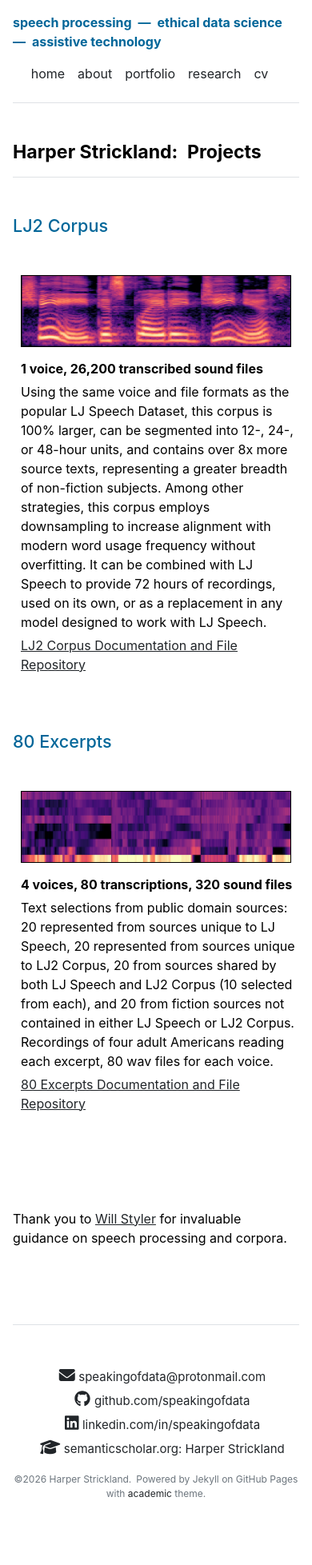
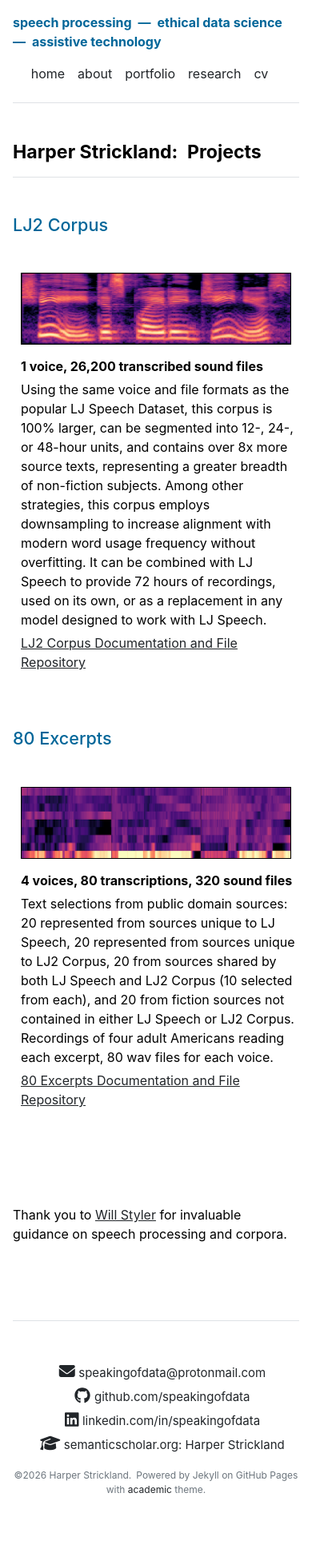
Before and after one commit to speakingofdata/speakingofdata.github.io, a Jekyll site: the page built from portfolio.md, in a window 390 px wide. Shown: the whole page at 80% size. Built offline with Jekyll 4.4.1, drawn with Linux system fonts in a browser that asks for light colours; nearby versions of some CDN libraries.

Commit message:
Update portfolio.html

```diff
--- a/_layouts/portfolio.html
+++ b/_layouts/portfolio.html
@@ -8,11 +8,14 @@ layout: default
   }
 
   @media (max-width: 767.98px) {
-    .section-heading-col {
+    .section-heading-col,
+    .section-content-col {
+      padding-top: 0;
       padding-bottom: 0;
     }
     .section-title {
       margin-bottom: 0;
+      line-height: 1.1;
     }
   }
 </style>
@@ -27,7 +30,7 @@ layout: default
       <div class="col-md-2 section-heading-col">
         <h4 class="section-title">{{ section.title }}</h4>
       </div>
-      <div class="col-md-10">
+      <div class="col-md-10 section-content-col">
           {% if section.image %}
           <img src="{{ section.image | relative_url }}" alt="{{ section.alt | default: section.title }}" style="display:block; width:calc(100% - 20px); height:90px; object-fit:fill; border:1px solid #000; margin:0 10px 15px 10px;">
           {% endif %}
```
